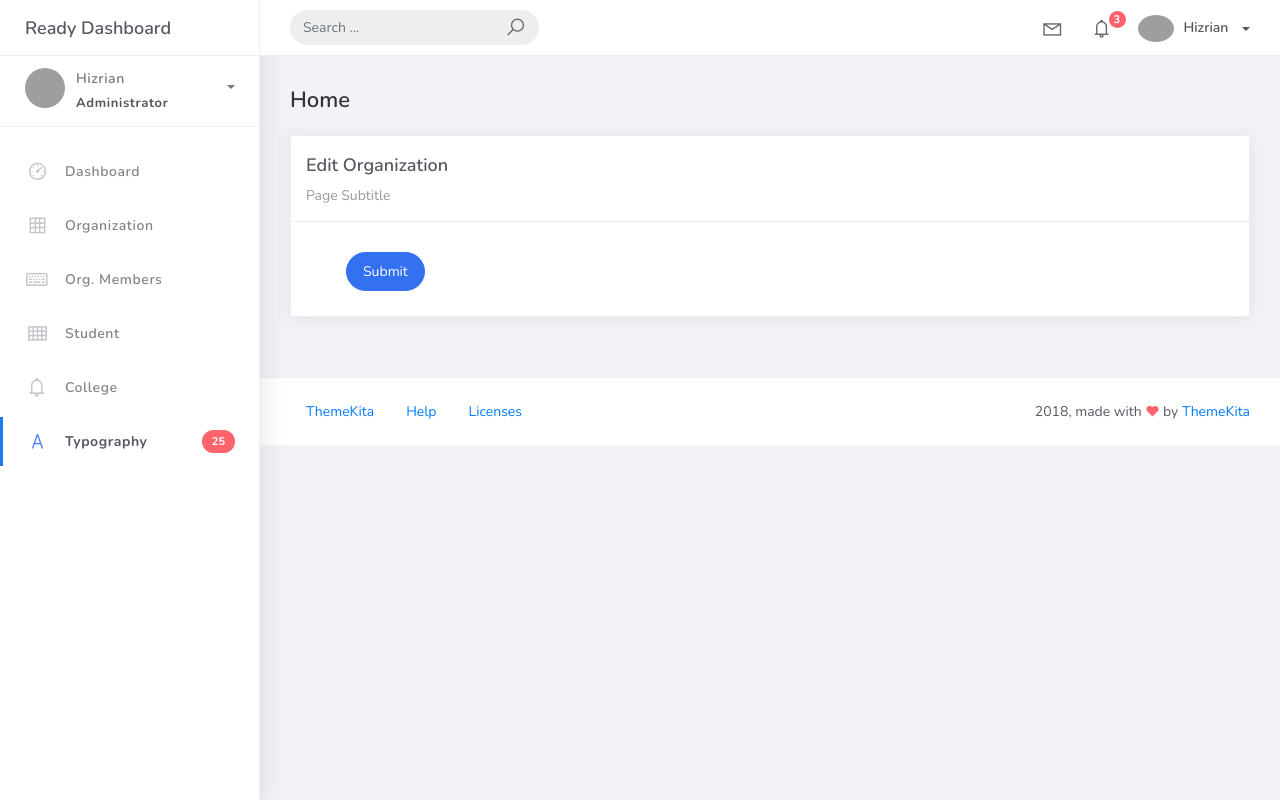
After one commit to LeaveitBlank01/psusphere, a Django app: template projectsite/templates/org_edit.html in a window 1280 px wide. The commit adds this page. Run offline with Django 5.2, Linux system fonts and the light colour scheme; the template is opened without the code that fills it, so the values that code supplies are empty; some libraries are stand-ins or nearby versions; grey boxes are pictures that could not be loaded.

Commit message:
edit org is working

```diff
--- a/projectsite/projectsite/urls.py
+++ b/projectsite/projectsite/urls.py
@@ -17,7 +17,7 @@ Including another URLconf
 from django.contrib import admin
 from django.urls import path
 
-from studentorg.views import HomePageView, OrganizationList, OrganizationCreateView
+from studentorg.views import HomePageView, OrganizationList, OrganizationCreateView, OrganizationUpdateView
 from studentorg import views
 
 urlpatterns = [
@@ -25,4 +25,5 @@ urlpatterns = [
     path('', views.HomePageView.as_view(), name='home'),
     path('organization_list', OrganizationList.as_view(), name='organization-list' ),
     path('organization_list/add', OrganizationCreateView.as_view(), name='organization-add'),
+    path('organization_list/edit/<int:pk>/', OrganizationUpdateView.as_view(), name='organization-update' ),
 ]
--- /dev/null
+++ b/projectsite/templates/org_edit.html
@@ -0,0 +1,29 @@
+{% extends 'base.html' %} {% load static %} {% block content %}
+<div class="content">
+    <div class="container-fluid">
+        <h4 class="page-title">Home</h4>
+        <div class="row">
+            <div class="col-md-12">
+                <div class="card">
+                    <div class="card-header">
+                        <div class="card-title">Edit Organization</div>
+                        <div class="card-category">Page Subtitle</div>
+                    </div>
+                    <div class="col-md-6">
+                        <div class="card-body">
+                            <form class="" action="" method="post" novalidate>
+                                {% csrf_token %} {% include 'includes/form.html' %}
+                                <div class="form-group">
+                                    <div class="col-md-12 col-sm-3">
+                                        <button type="submit" class="btn btn-primary btn-rounded">Submit</button>
+                                    </div>
+                                </div>
+                            </form>
+                        </div>
+                    </div>
+                </div>
+            </div>
+        </div>
+    </div>
+</div>
+{% endblock %}
```
Also changed, not shown: projectsite/studentorg/views.py (+8 -1 lines), projectsite/templates/org_list.html (+8 -0 lines), projectsite/db.sqlite3.
